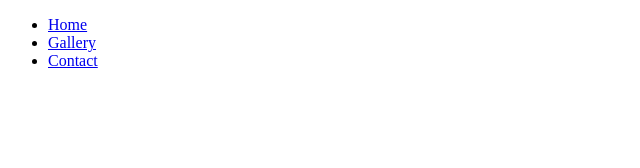
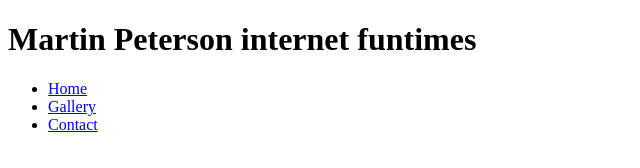
Before and after one commit to martin-peterson-git/drinkthepaint_web, a plain HTML site: page index.html in a window 1280 px wide. Shown: the whole page, without its empty margins (0-640 px from the left). Drawn offline with Linux system fonts and the light colour scheme.

Commit message:
La till en H1

```diff
--- a/index.html
+++ b/index.html
@@ -6,6 +6,7 @@
   </head>
   <body>
     <header>
+      <h1>Martin Peterson internet funtimes</h1>
       <nav>
         <ul>
           <li>
```
